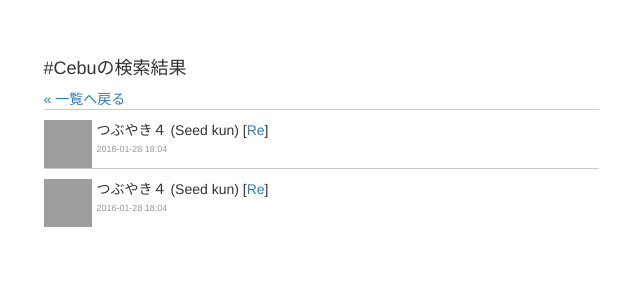
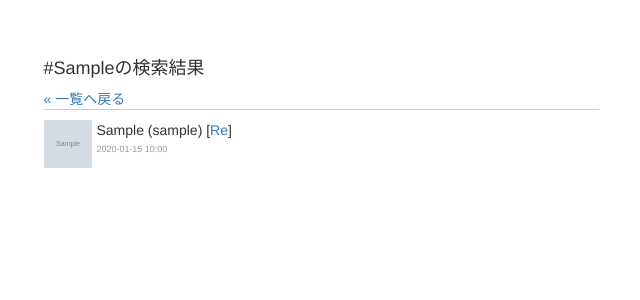
Before and after one commit to ei17ringo/-seed_sns, a PHP site: page /tag_search.php?tag_id=1 in a window 1280 px wide. Shown: the part 51-351 px from the top of the page, without its empty margins (319-959 px from the left). Run offline with PHP 8.4, Linux system fonts and the light colour scheme; tables that the repository leaves empty or names only in its code hold one stand-in row (values such as "Sample post"); grey boxes marked "Sample" are stand-in pictures; grey boxes are pictures that could not be loaded.

Commit message:
タグ検索結果一覧ページ

```diff
--- a/tag_search.php
+++ b/tag_search.php
@@ -4,11 +4,14 @@
   $tag_id = $_GET["tag_id"];
 
   //tag名の取得
-  $get_tag_sql = "";
+  $get_tag_sql = "SELECT * FROM `tags` WHERE `id`=".$tag_id;
 
   //SQL実行
+  $stmt = $dbh->prepare($get_tag_sql);
+  $stmt->execute();
 
   //フェッチ
+  $one_tag = $stmt->fetch(PDO::FETCH_ASSOC);
 
   //tagを含んだ一覧の取得
   // SELECT `tweets`.*,`members`.`nick_name`,`members`.`picture_path`
@@ -17,10 +20,29 @@
   // INNER JOIN `members` ON `tweets`.`member_id` = `members`.`member_id`
   // WHERE `tag_id` = 4
 
-  $tag_search_sql = "";
+  $tag_search_sql = "SELECT `tweets`.*,`members`.`nick_name`,`members`.`picture_path` ";
+  $tag_search_sql .= " FROM `tweets` INNER JOIN `tweet_tags` ";
+  $tag_search_sql .= " ON `tweets`.`tweet_id` = `tweet_tags`.`tweet_id` ";
+  $tag_search_sql .= " INNER JOIN `members` ON `tweets`.`member_id` = `members`.`member_id` ";
+  $tag_search_sql .= " WHERE `tag_id` = ".$tag_id;
+
   //SQL実行
+  $tags_stmt = $dbh->prepare($tag_search_sql);
+  $tags_stmt->execute();
+
+  // 一覧表示用の配列を用意
+  $tag_search_list = array();
 
   //フェッチ
+  while (1) {
+    $one_tweet = $tags_stmt->fetch(PDO::FETCH_ASSOC);
+
+    if ($one_tweet == false){
+      break;
+    }
+
+    $tag_search_list[] = $one_tweet;
+  }
 
 
 ?>
@@ -68,32 +90,32 @@
   <div class="container">
     <div class="row">
       <div class="col-md-6 col-md-offset-3 content-margin-top">
-        <h4>#Cebuの検索結果</h4>
+        <h4>#<?php echo $one_tag["tag"]; ?>の検索結果</h4>
         <a href="index.php">&laquo;&nbsp;一覧へ戻る</a>
-        <div class="msg">
-          <img src="http://c85c7a.medialib.glogster.com/taniaarca/media/71/71c8671f98761a43f6f50a282e20f0b82bdb1f8c/blog-images-1349202732-fondo-steve-jobs-ipad.jpg" width="48" height="48">
+        <?php foreach ($tag_search_list as $tweet) { ?>
+          <div class="msg">
+          <img src="picture_path/<?php echo $tweet["picture_path"]; ?>" width="48" height="48">
           <p>
-            つぶやき４<span class="name"> (Seed kun) </span>
-            [<a href="#">Re</a>]
+            <?php echo $tweet["tweet"]; ?><span class="name"> (<?php echo $tweet["nick_name"]; ?>) </span>
+            [<a href="reply.php?tweet_id=<?php echo $tweet["tweet_id"]; ?>">Re</a>]
           </p>
           <p class="day">
-            <a href="view.html">
-              2016-01-28 18:04
+            <a href="view.php?tweet_id=<?php echo $tweet["tweet_id"]; ?>">
+              <?php
+              $modify_date = $tweet["modified"];
+              // strtotime 文字型のデータを日時型に変換できる
+              $modify_date = date("Y-m-d H:i",strtotime($modify_date));
+
+              echo $modify_date;
+
+              ?>
             </a>
           </p>
         </div>
-        <div class="msg">
-          <img src="http://c85c7a.medialib.glogster.com/taniaarca/media/71/71c8671f98761a43f6f50a282e20f0b82bdb1f8c/blog-images-1349202732-fondo-steve-jobs-ipad.jpg" width="48" height="48">
-          <p>
-            つぶやき４<span class="name"> (Seed kun) </span>
-            [<a href="#">Re</a>]
-          </p>
-          <p class="day">
-            <a href="view.html">
-              2016-01-28 18:04
-            </a>
-          </p>
-        </div>
+
+        <?php } ?>
+
+
       </div>
     </div>
   </div>
```
